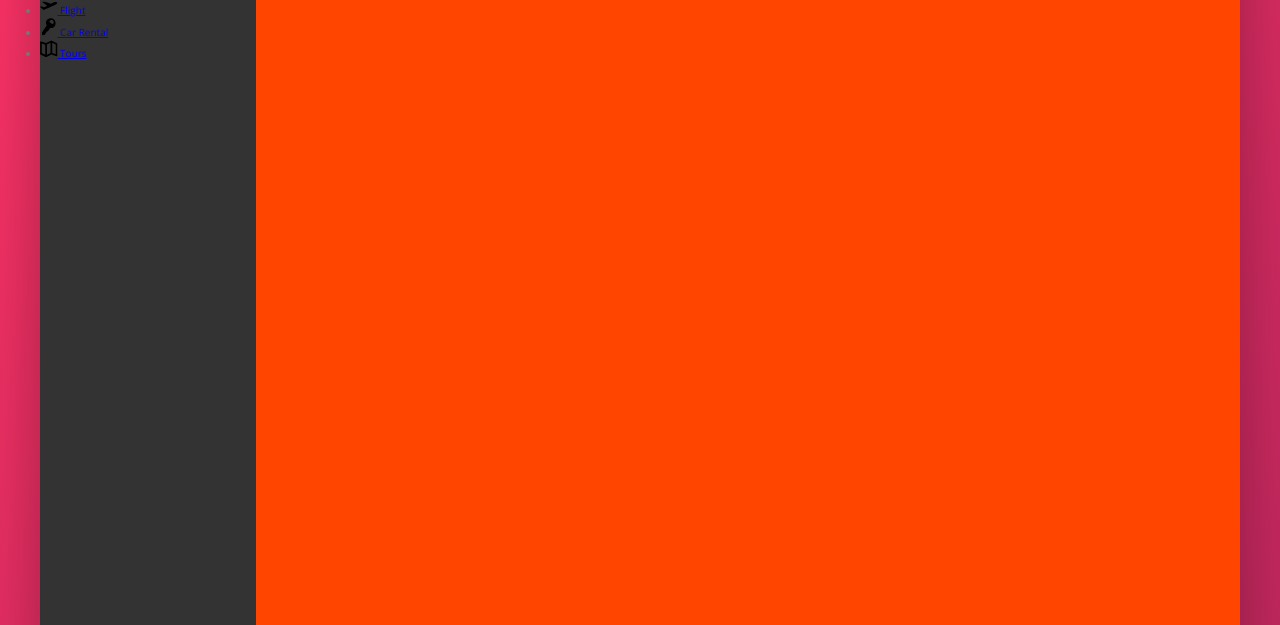
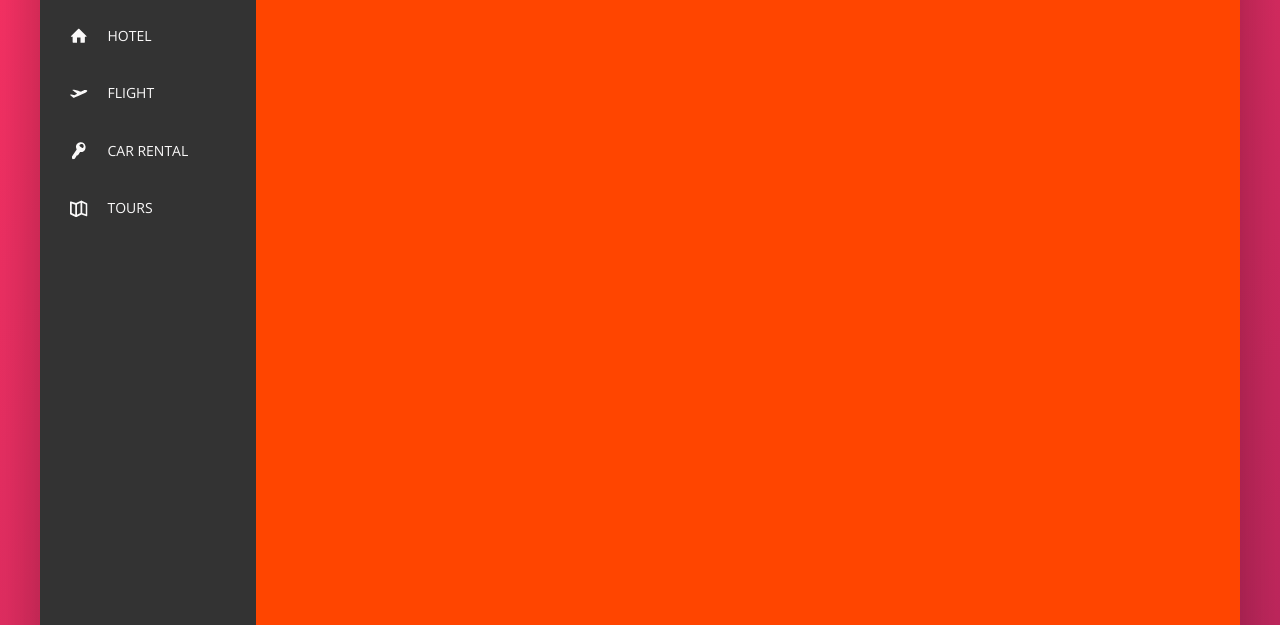
Before and after one commit to gavinquirk/Trillo, a website: page index.html in a window 1280 px wide. Shown: the part 175-800 px from the top of the page. Drawn offline with nearby package versions, Linux system fonts and the light colour scheme.

Commit message:
side nav animation effects

```diff
--- a/index.html
+++ b/index.html
@@ -51,7 +51,7 @@
                 <nav class="sidebar">
                     <ul class="side-nav">
 
-                        <li class="side-nav__item">
+                        <li class="side-nav__item side_nav__item--active">
                             <a href="#" class="side-nav__link">
                                 <svg class="side-nav__icon">
                                     <use xlink:href="img/sprite.svg#icon-home"></use>
--- a/sass/_components.scss
+++ b/sass/_components.scss
@@ -123,17 +123,60 @@
 /////////////////////////////////////////////
 // SIDE NAVIGATION
 .side-nav {
+  font-size: 1.4rem;
+  list-style: none;
+  margin-top: 3.5rem;
+
   &__item {
+    position: relative;
 
+    &:not(:last-child) {
+      margin-bottom: 0.5rem;
+    }
   }
 
-  &__link {
+  &__item::before {
+    content: "";
+    position: absolute;
+    top: 0;
+    left: 0;
+    height: 100%;
+    width: 3px;
+    background-color: var(--color-primary);
 
+    transform: scaleY(0); // start at scale 0 to hide, then scale to 1 on hover
+    transition: transform 0.2s, width 0.4s cubic-bezier(1,0,0,1) 0.2s, background-color 0.1s;
+  }
+
+  &__item:hover::before,
+  &__item:active::before {
+    transform: scaleY(1);
+    width: 100%;
+  }
+
+  &__item:active::before {
+    background-color: var(--color-primary-light);
+  }
+
+  &__link:link,
+  &__link:visited {
+    color: var(--color-grey-light-1);
+    text-decoration: none;
+    text-transform: uppercase;
+    display: block;
+    padding: 1.5rem 3rem;
+    position: relative;
+    z-index: 10;
+
+    display: flex;
+    align-items: center;
   }
 
   &__icon {
     width: 1.75rem;
     height: 1.75rem;
+    margin-right: 2rem;
+    fill: currentColor;
   }
 }
 
```
Also changed, not shown: css/style.css.
